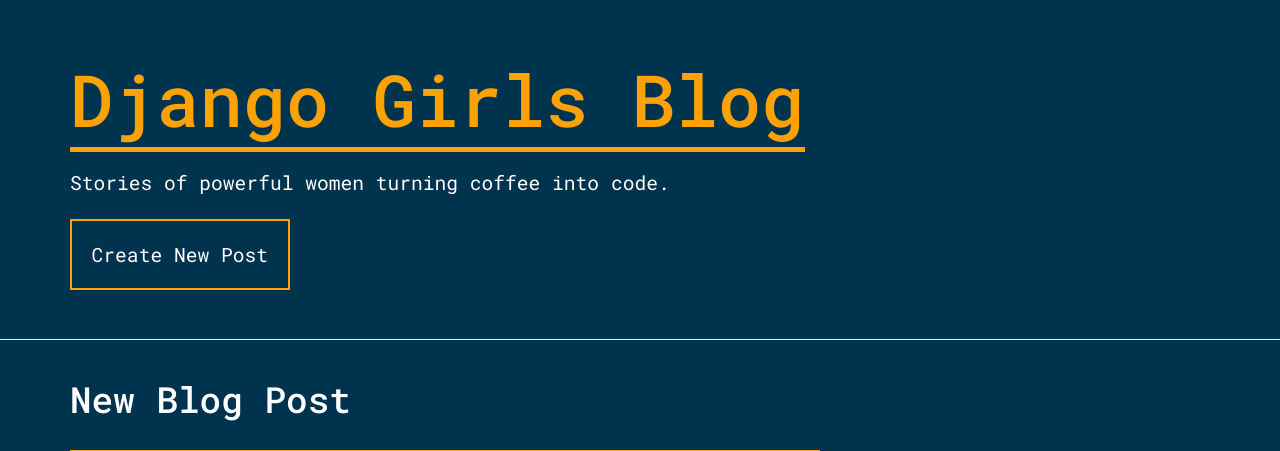
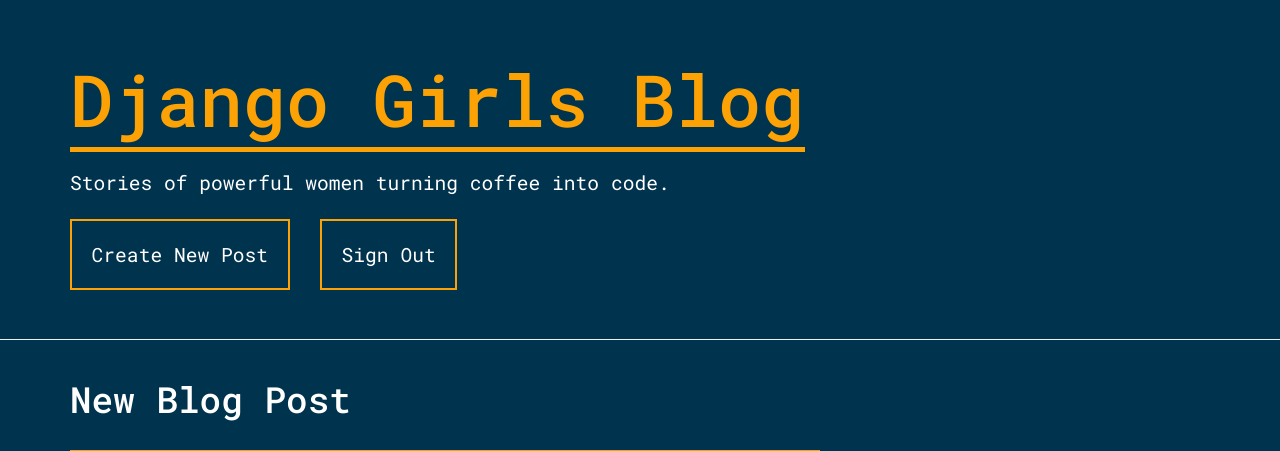
Before and after one commit to mabreyes/djangocdo-workshop, a Django app: page /post/new/ in a window 1280 px wide. Shown: the top 451 px of the page. Run offline with Django 3.2, Linux system fonts and the light colour scheme; the visitor is signed in with stand-in values (Sample User, id 1); some libraries are stand-ins or nearby versions.

Commit message:
Add logout button

```diff
--- a/blog/templates/base.html
+++ b/blog/templates/base.html
@@ -21,9 +21,10 @@
             </h1>
             <p class="blog-desc">Stories of powerful women turning coffee into code.</p>
             {% if user.is_authenticated %}
-            <a class="blog-page-link" href="{% url 'post_new' %}">Create New Post</a>
+            <a class="blog-page-link" href="{% url 'post_new' %}" style="display: inline-flex;">Create New Post</a>
+            <a class="blog-page-link" href="/admin/logout/?next=/" style="margin-left: 250px; display: inline-flex;">Sign Out</a>
             {% else %}
-            <a class="blog-page-link" href="/admin">Sign-In to Start Posting</a>
+            <a class="blog-page-link" href="/admin/login/?next=/">Sign-In to Start Posting</a>
             {% endif %}
         </div>
     </div>
```
Also changed, not shown: 1 other file.
